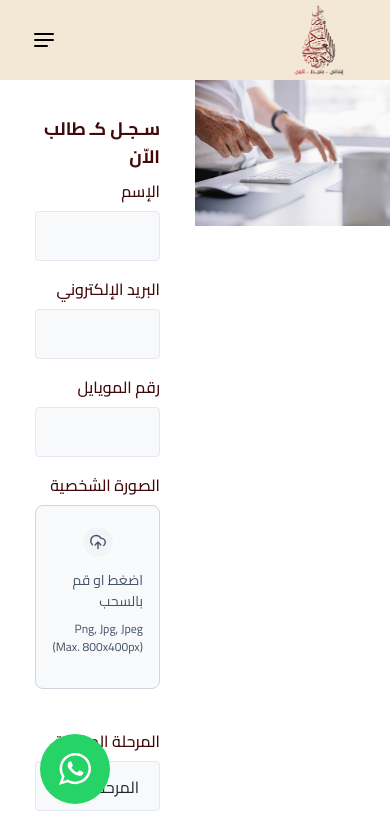
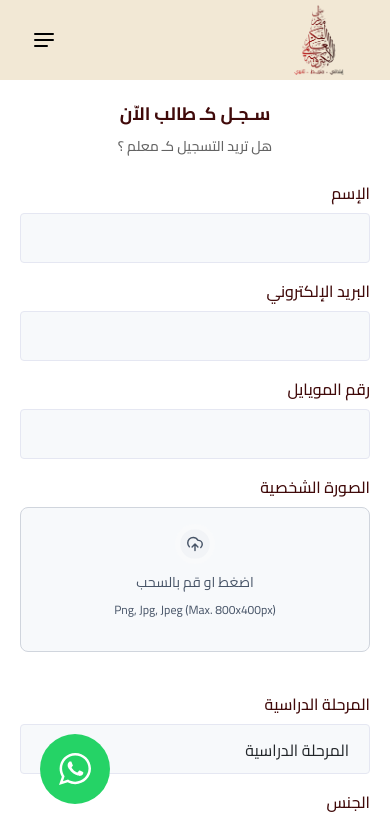
Before and after one commit to ahmedyousry74/school-website, a website: page src/register-student.html in a window 390 px wide. Shown: the top 819 px of the page. Drawn offline with nearby package versions, Linux system fonts and the light colour scheme.

Commit message:
register

```diff
--- a/assets/sass/core/_base.scss
+++ b/assets/sass/core/_base.scss
@@ -1373,17 +1373,22 @@ input[type="checkbox"]:checked {
     }
 }
 
+.register__{
+    .register__img{
+        background-position: center;
+        background-size: cover;
+        background-repeat: no-repeat;
+        height: 1100px;
+        img{
+            height: 100vh;
+        }
+    }
     .register__data {
         padding: 35px;
         display: flex;
         justify-content: center;
         align-items: center;
         flex-direction: column;
-    .register__img{
-        img{
-            height: 100vh;
-        }
-    }
         form {
             width: 100%;
             input,select,textarea{
@@ -1450,3 +1455,15 @@ input[type="checkbox"]:checked {
             }
         }
     }
+    @media(max-width: 991px){
+        flex-wrap: wrap !important;
+        flex-direction: column !important;
+        .register__img{
+            display: none;
+        }
+        .register__data{
+            width: 100% !important;
+            padding: 20px;
+        }
+    }
+}
--- a/src/register-student.html
+++ b/src/register-student.html
@@ -117,12 +117,12 @@
     </nav>
 
     <div class="register__ flex justify-start items-start flex-row">
-        <div class="register__img w-50">
-            <img src="../assets/images/register-image.jpg" alt="image" loading="lazy">
+        <div class="register__img w-50" style="background-image:url('../assets/images/register-image.jpg')">
         </div>
         <div class="register__data w-50">
             <h2 class="text-primary-color font-semibold text-lg"> سـجـل كـ طالب الاّن </h2>
-            <form action="">
+            <a href="./register-teacher.html" class="text-fourth-color font-medium text-[14px]"> هل تريد التسجيل كـ معلم ؟ </a>
+            <form action="" class="mt-4">
                 <div class="flex justify-start items-start flex-col gap-2 mb-3">
                     <label class="text-primary-color font-medium text-[16px]"> الإسم </label>
                     <input type="text">
```
Also changed, not shown: src/register-teacher.html (+2 -2 lines), assets/sass/main.css, 1 other file. Lines whose indentation alone changed are shown as unchanged.
